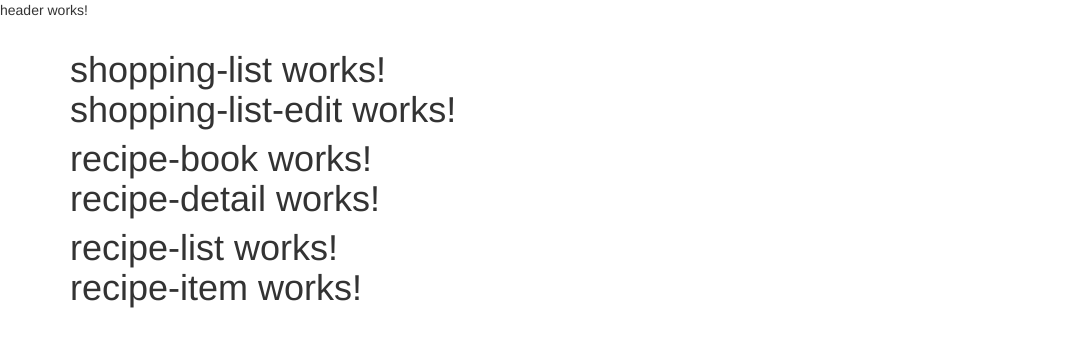
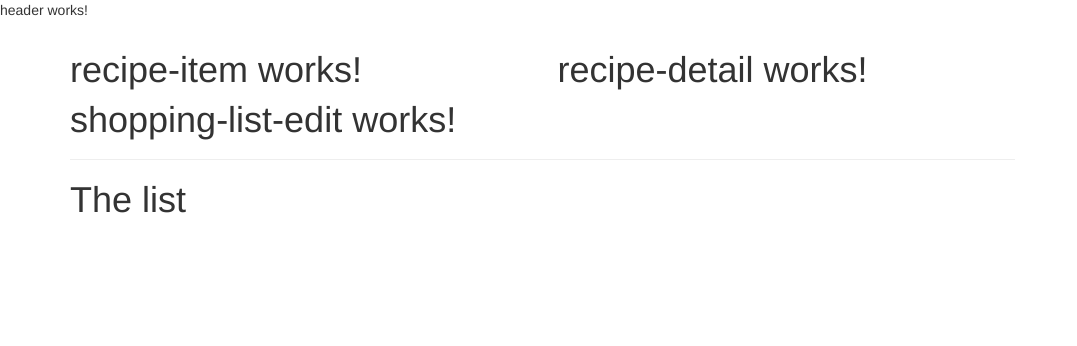
Before and after one commit to jock-dalby/angular-app, an Angular app: page / in a window 1280 px wide. Shown: the top 346 px of the page, without its empty margins (0-1077 px from the left). Built offline with nearby package versions, Linux system fonts and the light colour scheme.

Commit message:
format component structure

```diff
--- a/src/app/app.component.html
+++ b/src/app/app.component.html
@@ -3,8 +3,8 @@
   <div class="row">
     <div class="col-md-12">
       <h1>
+        <app-recipes></app-recipes>
         <app-shopping-list></app-shopping-list>
-        <app-recipes></app-recipes>
       </h1>
     </div>
   </div>
--- a/src/app/recipes/recipe-list/recipe-list.component.html
+++ b/src/app/recipes/recipe-list/recipe-list.component.html
@@ -1,4 +1 @@
-<p>
-  recipe-list works!
-  <app-recipe-item></app-recipe-item>
-</p>
+<app-recipe-item></app-recipe-item>
--- a/src/app/recipes/recipes.component.html
+++ b/src/app/recipes/recipes.component.html
@@ -1,5 +1,8 @@
-<p>
-  recipe-book works!
-  <app-recipe-detail></app-recipe-detail>
-  <app-recipe-list></app-recipe-list>
-</p>
+<div class="row">
+  <div class="col-md-5">
+    <app-recipe-list></app-recipe-list>
+  </div>
+  <div class="col-md-7">
+    <app-recipe-detail></app-recipe-detail>
+  </div>
+</div>
--- a/src/app/shopping-list/shopping-list.component.html
+++ b/src/app/shopping-list/shopping-list.component.html
@@ -1,4 +1,7 @@
-<p>
-  shopping-list works!
-  <app-shopping-list-edit></app-shopping-list-edit>
-</p>
+<div class="row">
+  <div class="col-xs-10">
+    <app-shopping-list-edit></app-shopping-list-edit>
+    <hr>
+    <p>The list</p>
+  </div>
+</div>
```
